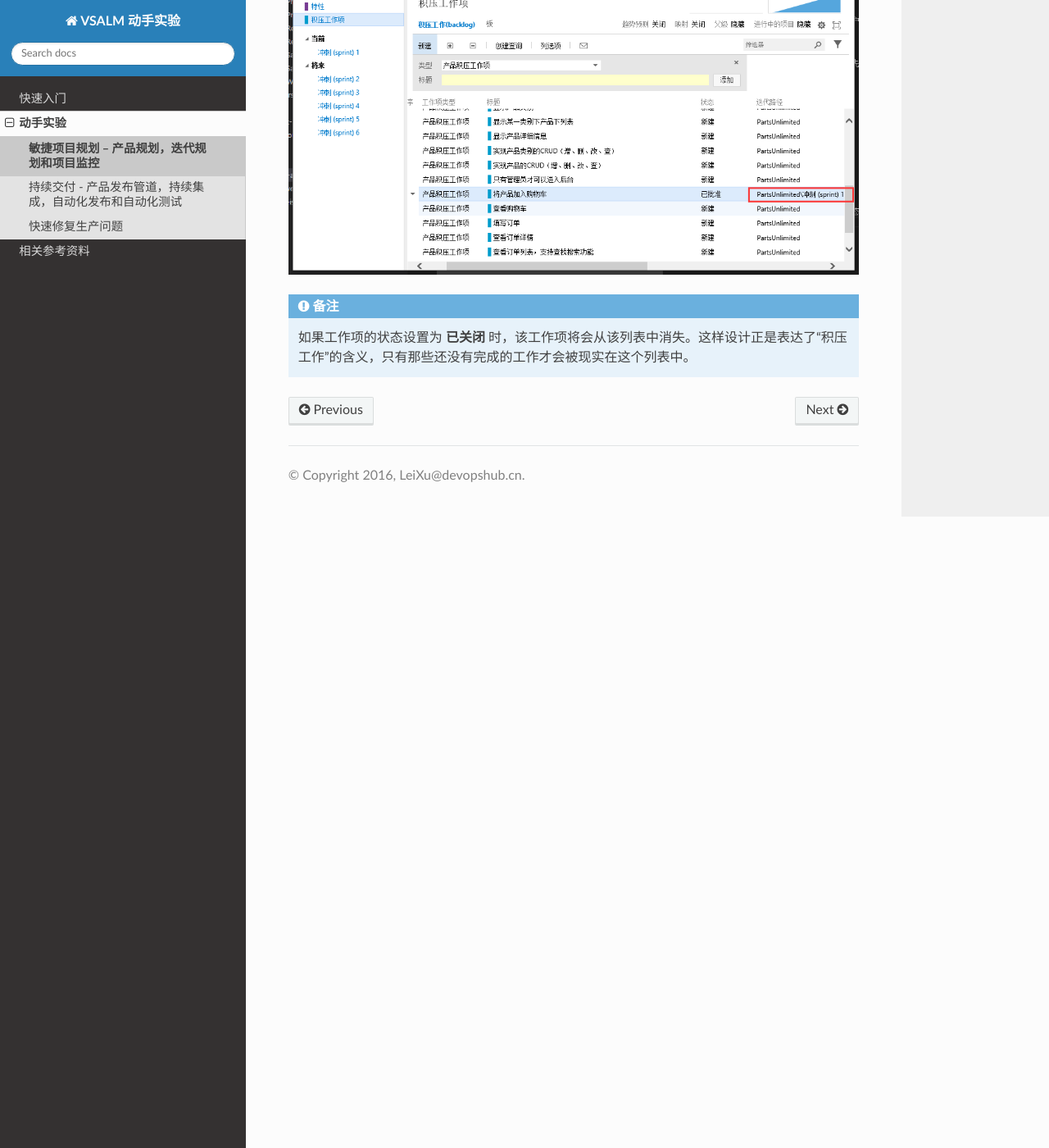
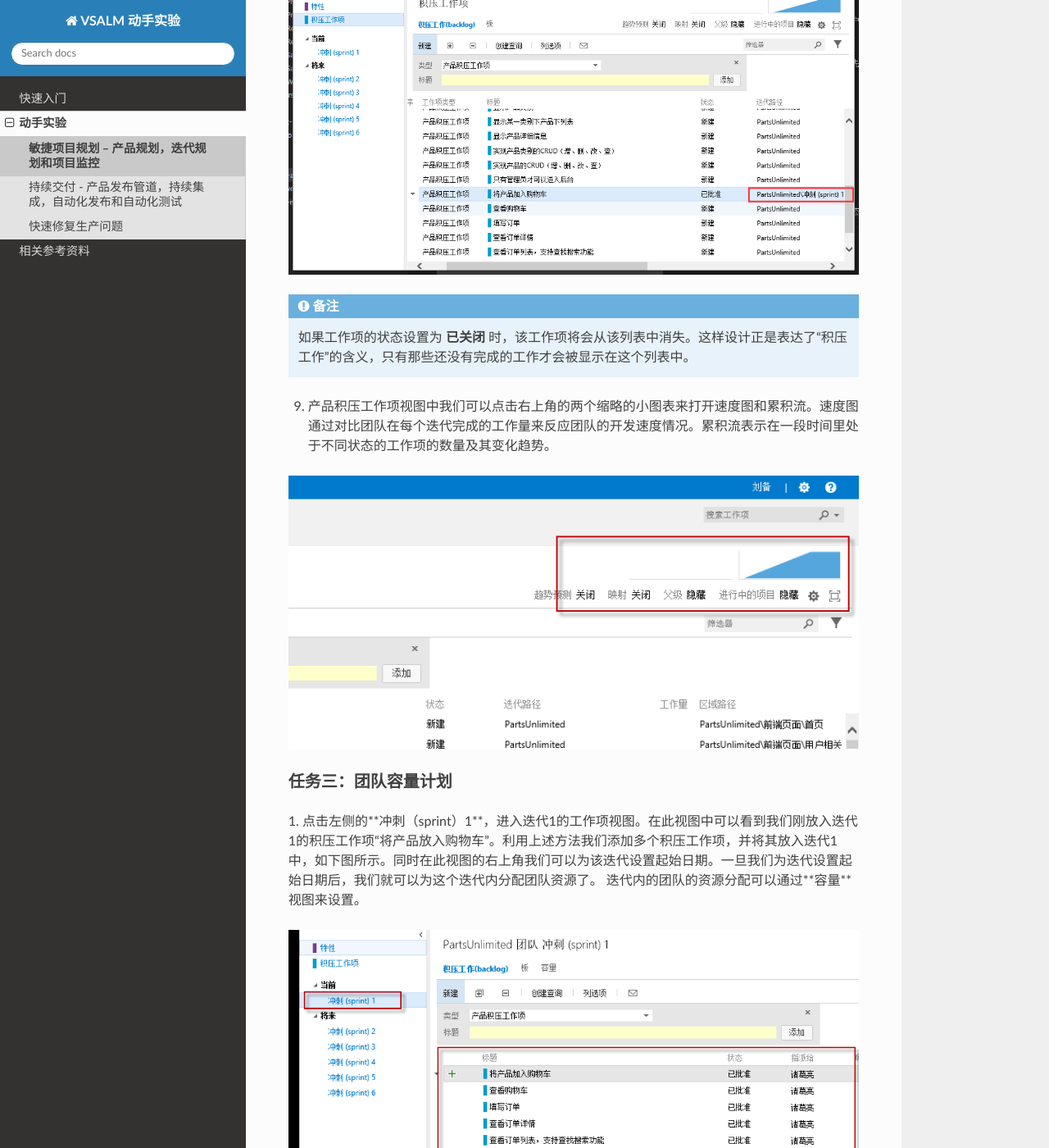
Before and after one commit to ups216/vsalm-hols, a Sphinx documentation site: the page built from docs/labs/agile-planning-and-portfolio-management.rst, in a window 1280 px wide and 1400 px high, scrolled down 7019 px. Shown: the whole window at 82% size. Built offline with Sphinx 7.4.7 and the Read the Docs theme 2.0.0, drawn with Linux system fonts in a browser that asks for light colours; the version number could not be read and is left out; some of the changed text lies outside the part shown.

Commit message:
add task 3 : Team Capacity Planning

```diff
--- a/docs/labs/agile-planning-and-portfolio-management.rst
+++ b/docs/labs/agile-planning-and-portfolio-management.rst
@@ -82,4 +82,37 @@
 
 .. note::
 
-    如果工作项的状态设置为 **已关闭** 时，该工作项将会从该列表中消失。这样设计正是表达了“积压工作”的含义，只有那些还没有完成的工作才会被现实在这个列表中。
+    如果工作项的状态设置为 **已关闭** 时，该工作项将会从该列表中消失。这样设计正是表达了“积压工作”的含义，只有那些还没有完成的工作才会被显示在这个列表中。
+
+9.  产品积压工作项视图中我们可以点击右上角的两个缩略的小图表来打开速度图和累积流。速度图通过对比团队在每个迭代完成的工作量来反应团队的开发速度情况。累积流表示在一段时间里处于不同状态的工作项的数量及其变化趋势。
+
+.. figure:: images/Exercise-1-Velocity-chart-and-burndown-chart.png
+
+任务三：团队容量计划
+^^^^^^^^^^^^^^^^^^^^^^^^^^^^
+
+1.  点击左侧的**冲刺（sprint）1**，进入迭代1的工作项视图。在此视图中可以看到我们刚放入迭代1的积压工作项“将产品放入购物车”。利用上述方法我们添加多个积压工作项，并将其放入迭代1中，如下图所示。同时在此视图的右上角我们可以为该迭代设置起始日期。一旦我们为迭代设置起始日期后，我们就可以为这个迭代内分配团队资源了。
+迭代内的团队的资源分配可以通过**容量**视图来设置。
+
+.. figure:: images/Exercise-1-The-view-of-sprint-1.png
+
+2.  选择**容量**链接来查看和设置迭代1的团队资源。
+
+.. figure:: images/Exercise-1-Select-team-capacity.png
+
+3.  在**容量**视图中，我们可以看到每个团队成员都对应有**休息日**，**活动**，**每天的容量**三个字段。其中**休息日**表示该成员在这个迭代中有多少天是不工作的，**活动**表示该成员在迭代中所做的工作是什么类型的，每天的容量表示该成员在一天中花多长时间来处理迭代中的工作。
+我们假设这个迭代中只有**赵云**在公司进行开发，并且只能工作**8**小时，那么此时的**容量**视图如下所示：
+
+.. figure:: images/Exercise-1-Set-team-capacity.png
+
+4.  回到我们的**积压工作（backlog）**视图，我们假设我们新建的积压工作已经确认通过了，那么现在可以将该积压工作添加任务。选定该积压工作，然后点击左边的**+**符号来添加任务。这个任务将会自动表现为积压工作项的子任务，用来帮助描述为了实现该积压工作所需要的技术实现细节。
+
+.. figure:: images/Exercise-1-Add-task-to-backlog.png
+
+5.  我们可以为新加的子任务设置**标题**为“当选定一个产品时，页面上出现一个‘加入购物车’按钮”，**指派给**设置为**赵云**，**剩余工作**设置为**10**，然后**保存并关闭**。
+
+.. figure:: images/Exercise-1-Set-detail-information-for-task.png
+
+6.  此时我们可以打开右上角的**工作详细信息**标签的**打开/关闭**按钮来查看当前迭代容量情况。由于这个迭代此时团队的总容量为8小时，而任务量为10小时，所以会出现下图所示的情形，红色表示当前任务量超过团队计划的任务量。一旦出现红色，项目负责人就必须要考虑增加人员或减少迭代的任务量，可以将一些积压工作放入下一个迭代中。
+
+.. figure:: images/Exercise-1-Open-work-detail-information.png
```
Also changed, not shown: docs/labs/images/Exercise-1-Add-task-to-backlog.png (added), docs/labs/images/Exercise-1-Open-work-detail-information.png (added), docs/labs/images/Exercise-1-Select-team-capacity.png (added), docs/labs/images/Exercise-1-Set-detail-information-for-task.png (added), docs/labs/images/Exercise-1-Set-team-capacity.png (added), docs/labs/images/Exercise-1-The-view-of-sprint-1.png (added), docs/labs/images/Exercise-1-Velocity-chart-and-burndown-chart.png (added).
